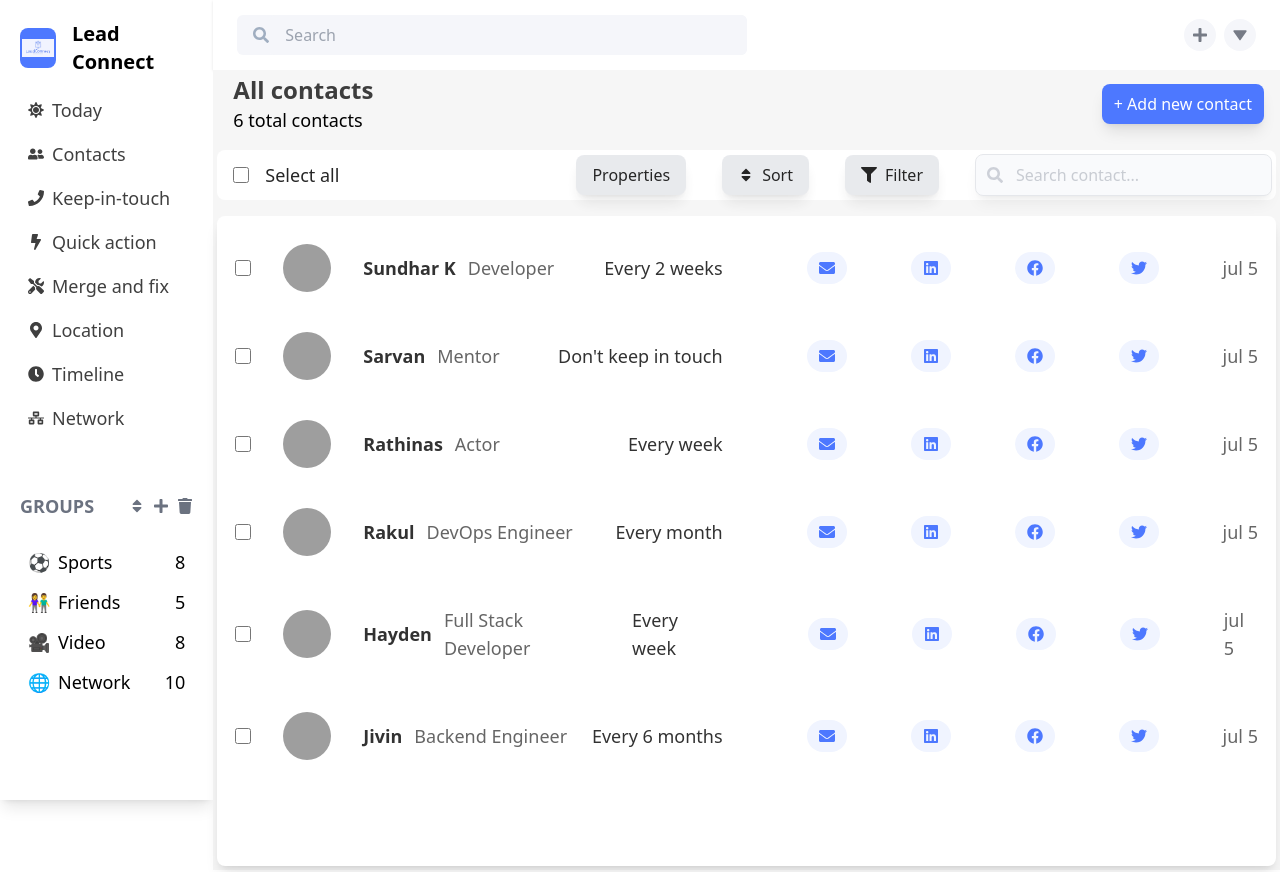
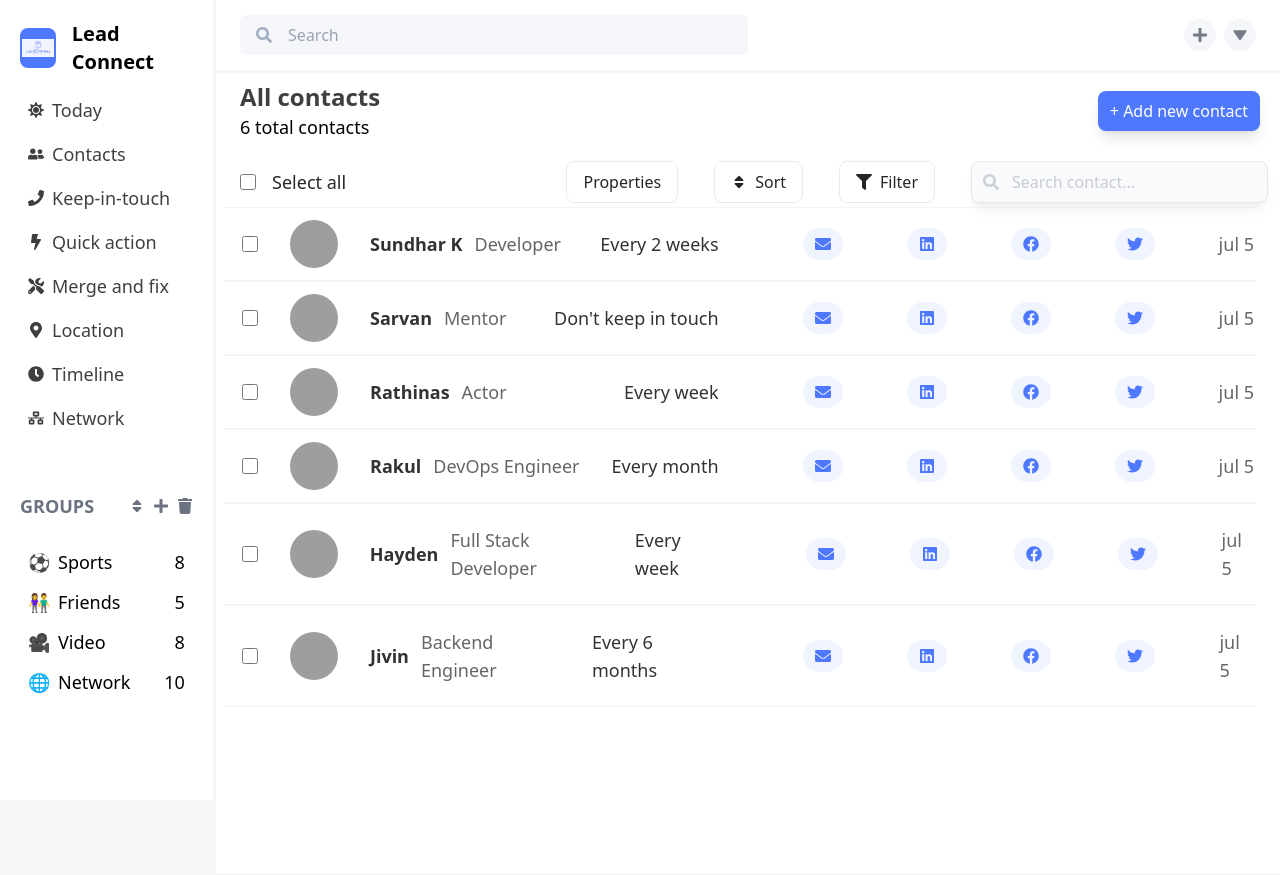
Before and after one commit to rakulvm/LeadConnect, a React (Vite) app in the folder leadconnect-frontend/: page / in a window 1280 px wide. Built offline with nearby package versions, Linux system fonts and the light colour scheme; grey boxes are pictures that could not be loaded.

Commit message:
borders, colors and alignments

```diff
--- a/leadconnect-frontend/src/components/LeftSideNav.tsx
+++ b/leadconnect-frontend/src/components/LeftSideNav.tsx
@@ -54,7 +54,7 @@ const LeftSideNav = () => {
   };
 
   return (
-    <div className='top-0 left-0 w-1/6 h-screen bg-cardWhite p-5 shadow-lg flex flex-col'>
+    <div className='top-0 left-0 w-1/6 h-screen bg-cardWhite p-5 flex flex-col mr-[0.2rem]'>
       <div className='flex items-center mb-4'>
         <div className='bg-buttonBlue h-10 w-10 flex items-center justify-center rounded-lg'>
           <img src='/src/assets/logo.jpg' alt='Logo' className='w-8' />
--- a/leadconnect-frontend/src/components/MainTable.tsx
+++ b/leadconnect-frontend/src/components/MainTable.tsx
@@ -31,7 +31,7 @@ const MainTable: React.FC = () => {
   };
 
   return (
-    <div className="h-screen p-1 bg-backgroundColor flex flex-col">
+    <div className="h-screen p-2 bg-white flex flex-col">
       <div className="ml-4 mr-3 flex justify-between items-center mb-4">
         <div>
           <h2 className="text-2xl opacity-75 font-bold color-secondaryTextColor">All contacts</h2>
@@ -45,19 +45,19 @@ const MainTable: React.FC = () => {
         </button>
       </div>
       <ContactModal isOpen={isModalOpen} onRequestClose={() => setIsModalOpen(false)} addContact={addContact} />
-      <div className="flex justify-between items-center bg-cardWhite p-1 rounded-lg mb-4">
+      <div className="flex justify-between items-center p-1 rounded-lg">
         <div className="ml-3 flex items-center space-x-4">
           <input type="checkbox" className="form-checkbox h-4 w-4 text-buttonBlue" />
           <span className="text-lg opacity-85 color-secondaryTextColor">Select all</span>
         </div>
         <div className="flex items-center space-x-9">
-          <button className="bg-gray-200 opacity-85 color-secondaryTextColor px-4 py-2 rounded-lg shadow-lg hover:bg-gray-300">
+          <button className="bg-cardWhite opacity-85 color-secondaryTextColor px-4 py-2 rounded-lg border-slate-200 border-[1px] hover:bg-gray-300">
             Properties
           </button>
-          <button className="bg-gray-200 opacity-85 color-secondaryTextColor px-4 py-2 rounded-lg shadow-lg flex items-center hover:bg-gray-300">
+          <button className="bg-cardWhite opacity-85 color-secondaryTextColor px-4 py-2 rounded-lg flex items-center border-slate-200 border-[1px] hover:bg-gray-300">
             <span className="mr-2"><FaSort /></span> Sort
           </button>
-          <button className="bg-gray-200 opacity-85 color-secondaryTextColor px-4 py-2 rounded-lg shadow-lg flex items-center hover:bg-gray-300">
+          <button className="bg-cardWhite opacity-85 color-secondaryTextColor px-4 py-2 rounded-lg flex items-center border-slate-200 border-[1px] hover:bg-gray-300">
             <span className="mr-2 "><FaFilter/></span> Filter
           </button>
           <div className="relative flex items-center">
@@ -73,11 +73,11 @@ const MainTable: React.FC = () => {
         </div>
       </div>
 
-      <div className="bg-cardWhite rounded-lg shadow-lg flex-grow overflow-y-auto scrollbar-thin">
+      <div className="bg-cardWhite flex-grow overflow-y-auto scrollbar-thin">
         {contacts.map((contact, index) => (
-          <div key={index} className="flex justify-between items-center m-4 p-0.5 hover:bg-highlightBlue">
-            <div className="flex items-center space-x-8">
-              <input type="checkbox" className="form-checkbox h-4 w-4 text-buttonBlue" />
+          <div key={index} className="flex justify-between items-center mr-4 p-0.5 border-slate-100	border-y-[1px] hover:bg-highlightBlue hover:border-l-blue-400 hover:border-l-4">
+            <div className="flex items-center space-x-8 pl-4">
+              <input type="checkbox" className="form-checkbox h-4 w-4  text-buttonBlue" />
               <img src="https://teams.microsoft.com/l/message/48:notes/1716240767333?context=%7B%22contextType%22%3A%22chat%22%7D" alt="profile" className="w-12 h-12 rounded-full" />
               <div className="flex items-center">
                 <p className="font-semibold text-lg opacity-80">{contact.name}</p>
--- a/leadconnect-frontend/src/components/TopNav.tsx
+++ b/leadconnect-frontend/src/components/TopNav.tsx
@@ -10,7 +10,7 @@ export default function TopNav() {
   };
 
   return (
-    <div className='bg-white shadow h-[8%] flex items-center justify-between px-6 py-4'>
+    <div className='bg-white h-[8%] flex items-center justify-between px-6 py-4 mb-[0.2rem]'>
       <div className="flex items-center bg-searchBarBackground rounded-md p-0 w-1/2">
         <FaSearch className="ml-4" style={{ color: "#A0AEC0" }} />
         <input
--- a/leadconnect-frontend/src/pages/App.tsx
+++ b/leadconnect-frontend/src/pages/App.tsx
@@ -11,7 +11,7 @@ const App: React.FC = () => {
     return (
     <Routes>
       <Route path="/" element={
-      <div className='flex' >
+      <div className='flex bg-backgroundColor' >
         <LeftSideNav></LeftSideNav>
         <div className='bg-red w-5/6'>
           <TopNav></TopNav>
```
